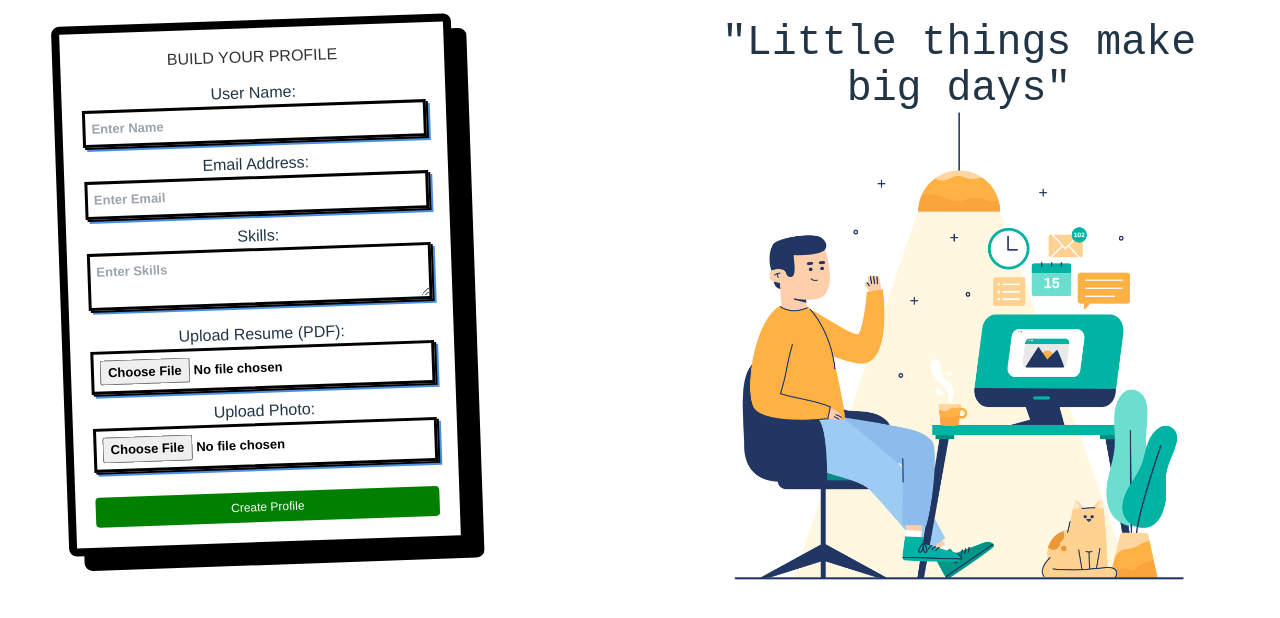
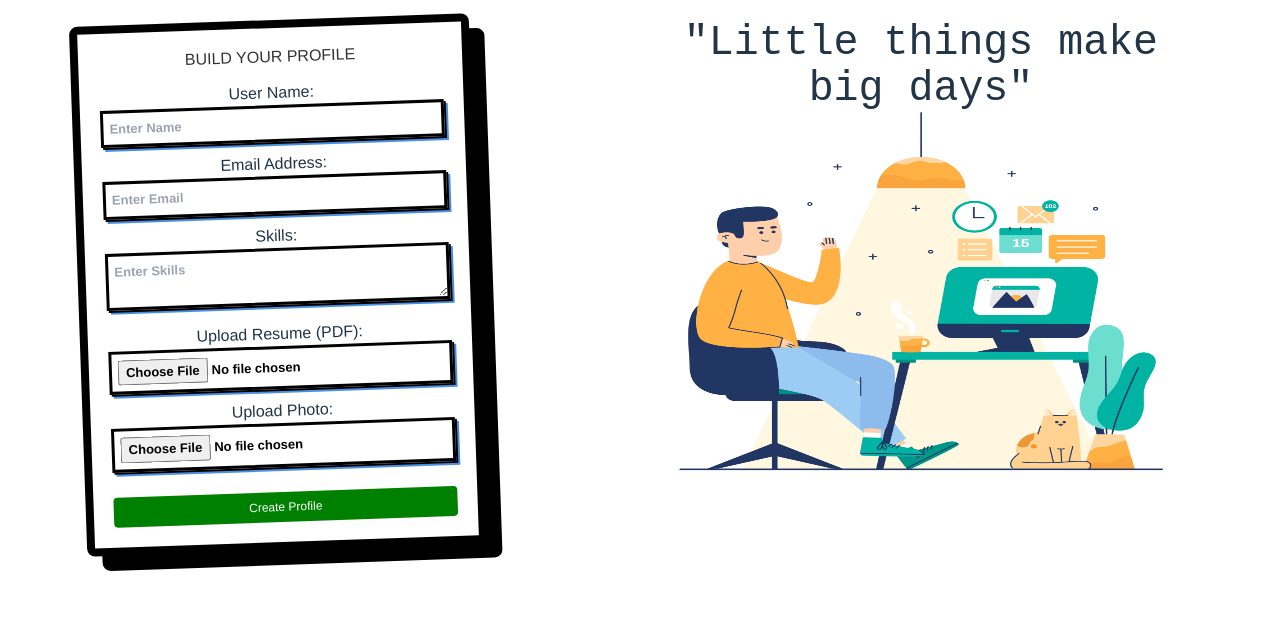
Before and after one commit to sushant607/SIH-2024-CodeCrafters-, a React (Vite) app in the folder frontend/: page /UpdateProfile in a window 1280 px wide. Shown: the top 618 px of the page. Built offline with nearby package versions, Linux system fonts and the light colour scheme.

Commit message:
Update UpdateProfile.css

```diff
--- a/frontend/src/components/Profile/UpdateProfile.css
+++ b/frontend/src/components/Profile/UpdateProfile.css
@@ -24,7 +24,7 @@ body, html {
 
 .profile-image-container {
   flex: 1; /* Make it flexible to occupy space */
-  max-width: 45%; /* Limit the maximum width to 45% of the container */
+  max-width: 50%; /* Limit the maximum width to 45% of the container */
   display: flex;
   flex-direction: column;
   justify-content: center; /* Center the content vertically */
@@ -32,7 +32,11 @@ body, html {
   padding: 0px;
   background-color: white; /* Neutral background */
 }
-
+.object-fill
+{
+  height: 400px;
+  width: 600px;
+}
 .profile-form-container {
   flex: 1; /* Make it flexible to occupy space */
   max-width: 400px; /* Limit the maximum width of the form container */
```
